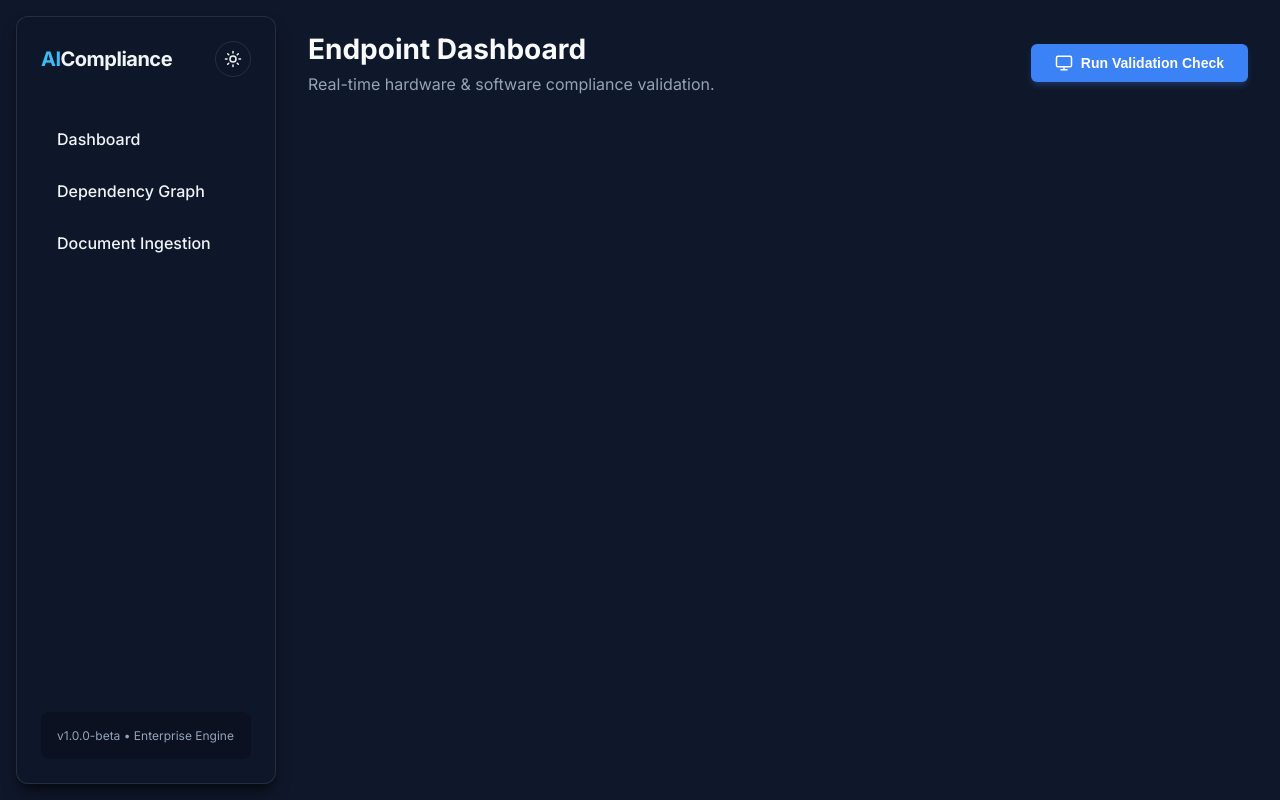
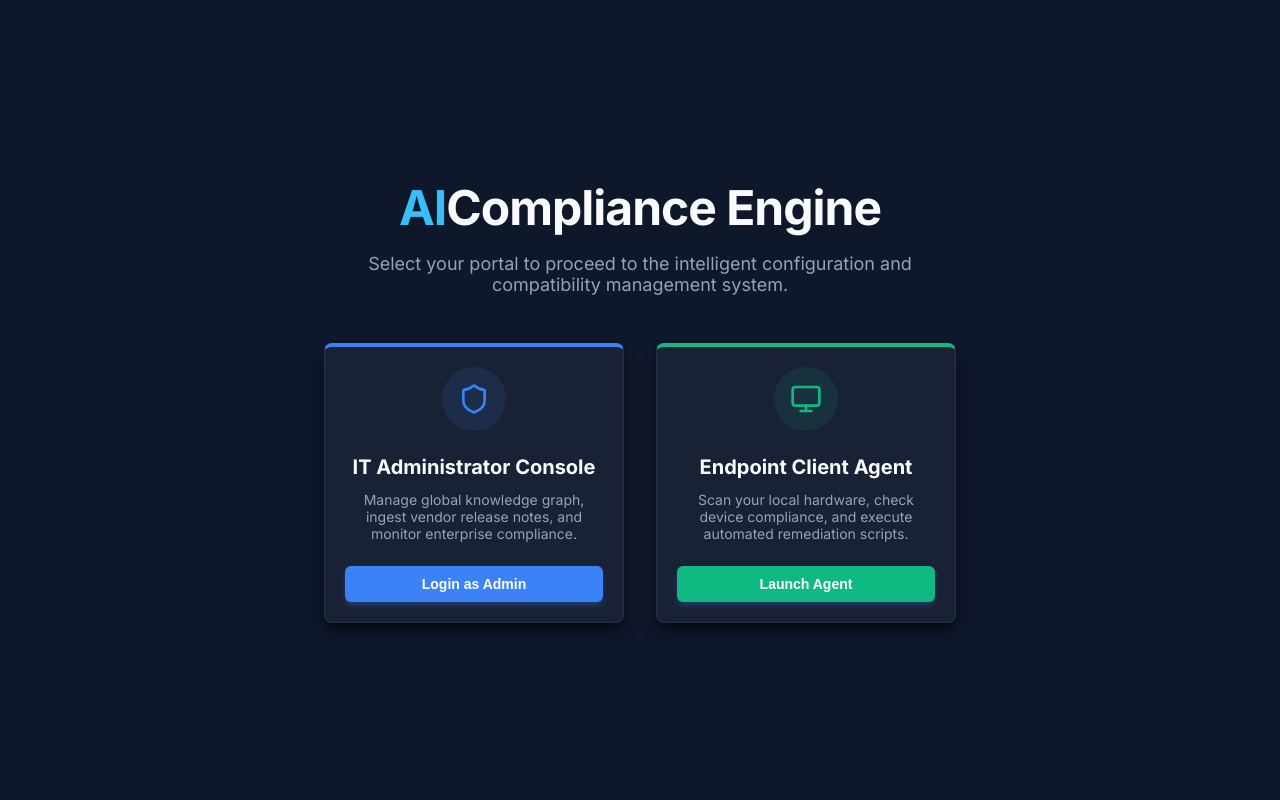
Before and after one commit to ayushiiiiiiiiiii/CompactIQ, a React (Create React App) app in the folder frontend/: page / in a window 1280 px wide. Built offline with nearby package versions, Linux system fonts and the light colour scheme.

Commit message:
Implement Admin and Client portal split

```diff
--- a/frontend/src/App.js
+++ b/frontend/src/App.js
@@ -1,12 +1,73 @@
 import React, { useState, useEffect } from 'react';
-import { BrowserRouter as Router, Routes, Route, Link } from 'react-router-dom';
+import { BrowserRouter as Router, Routes, Route, Link, Outlet } from 'react-router-dom';
 import 'react-flow-renderer/dist/style.css';
 import 'react-flow-renderer/dist/theme-default.css';
 import './index.css';
 import Dashboard from './pages/Dashboard';
 import GraphView from './pages/GraphView';
 import DocumentUpload from './pages/DocumentUpload';
-import { Sun, Moon } from 'lucide-react';
+import LandingPage from './pages/LandingPage';
+import { Sun, Moon, Database, UploadCloud, Monitor, Network } from 'lucide-react';
+
+const AdminLayout = ({ theme, toggleTheme }) => {
+  return (
+    <div style={{ display: 'flex', height: '100vh', width: '100vw', backgroundColor: 'var(--bg-color)', color: 'var(--text-primary)', transition: 'all 0.3s' }}>
+      <nav className="glass-panel" style={{ width: '260px', margin: '16px', padding: '24px', display: 'flex', flexDirection: 'column', background: 'var(--sidebar-bg)', border: '1px solid var(--glass-border)' }}>
+        <div style={{ display: 'flex', justifyContent: 'space-between', alignItems: 'center', marginBottom: '40px' }}>
+          <h2 style={{ margin: 0, color: 'var(--sidebar-text)', fontSize: '20px', fontWeight: '700', letterSpacing: '-0.5px' }}>
+            <span style={{ color: '#38bdf8' }}>AI</span>Admin
+          </h2>
+          <button onClick={toggleTheme} className="theme-toggle" aria-label="Toggle Theme">
+            {theme === 'dark' ? <Sun size={18} /> : <Moon size={18} />}
+          </button>
+        </div>
+
+        <ul style={{ listStyle: 'none', padding: 0, margin: 0, display: 'flex', flexDirection: 'column', gap: '8px' }}>
+          <li><Link to="/admin/ingest" className="nav-link" style={{ display: 'flex', alignItems: 'center', gap: '8px' }}><UploadCloud size={18} /> Document Ingestion</Link></li>
+          <li><Link to="/admin/graph" className="nav-link" style={{ display: 'flex', alignItems: 'center', gap: '8px' }}><Database size={18} /> Global Graph</Link></li>
+        </ul>
+
+        <div style={{ marginTop: 'auto', padding: '16px', background: 'rgba(0,0,0,0.2)', borderRadius: '8px', color: 'var(--text-secondary)', fontSize: '12px' }}>
+          <Link to="/" style={{ color: '#38bdf8', textDecoration: 'none', display: 'block', marginBottom: '8px' }}>← Change Role</Link>
+          v1.0.0-beta • Enterprise Engine
+        </div>
+      </nav>
+      <main style={{ flex: 1, padding: '32px 32px 32px 16px', overflowY: 'auto' }}>
+        <Outlet />
+      </main>
+    </div>
+  );
+};
+
+const ClientLayout = ({ theme, toggleTheme }) => {
+  return (
+    <div style={{ display: 'flex', height: '100vh', width: '100vw', backgroundColor: 'var(--bg-color)', color: 'var(--text-primary)', transition: 'all 0.3s' }}>
+      <nav className="glass-panel" style={{ width: '260px', margin: '16px', padding: '24px', display: 'flex', flexDirection: 'column', background: 'var(--sidebar-bg)', border: '1px solid var(--glass-border)' }}>
+        <div style={{ display: 'flex', justifyContent: 'space-between', alignItems: 'center', marginBottom: '40px' }}>
+          <h2 style={{ margin: 0, color: 'var(--sidebar-text)', fontSize: '20px', fontWeight: '700', letterSpacing: '-0.5px' }}>
+            <span style={{ color: '#10b981' }}>AI</span>Agent
+          </h2>
+          <button onClick={toggleTheme} className="theme-toggle" aria-label="Toggle Theme">
+            {theme === 'dark' ? <Sun size={18} /> : <Moon size={18} />}
+          </button>
+        </div>
+
+        <ul style={{ listStyle: 'none', padding: 0, margin: 0, display: 'flex', flexDirection: 'column', gap: '8px' }}>
+          <li><Link to="/client/scan" className="nav-link" style={{ display: 'flex', alignItems: 'center', gap: '8px' }}><Monitor size={18} /> My Device Scan</Link></li>
+          <li><Link to="/client/graph" className="nav-link" style={{ display: 'flex', alignItems: 'center', gap: '8px' }}><Network size={18} /> Local Graph</Link></li>
+        </ul>
+
+        <div style={{ marginTop: 'auto', padding: '16px', background: 'rgba(0,0,0,0.2)', borderRadius: '8px', color: 'var(--text-secondary)', fontSize: '12px' }}>
+          <Link to="/" style={{ color: '#10b981', textDecoration: 'none', display: 'block', marginBottom: '8px' }}>← Change Role</Link>
+          v1.0.0-beta • Endpoint Agent
+        </div>
+      </nav>
+      <main style={{ flex: 1, padding: '32px 32px 32px 16px', overflowY: 'auto' }}>
+        <Outlet />
+      </main>
+    </div>
+  );
+};
 
 function App() {
   const [theme, setTheme] = useState('dark');
@@ -21,35 +82,19 @@ function App() {
 
   return (
     <Router>
-      <div style={{ display: 'flex', height: '100vh', width: '100vw', backgroundColor: 'var(--bg-color)', color: 'var(--text-primary)', transition: 'all 0.3s' }}>
-        <nav className="glass-panel" style={{ width: '260px', margin: '16px', padding: '24px', display: 'flex', flexDirection: 'column', background: 'var(--sidebar-bg)', border: '1px solid var(--glass-border)' }}>
-          <div style={{ display: 'flex', justifyContent: 'space-between', alignItems: 'center', marginBottom: '40px' }}>
-            <h2 style={{ margin: 0, color: 'var(--sidebar-text)', fontSize: '20px', fontWeight: '700', letterSpacing: '-0.5px' }}>
-              <span style={{ color: '#38bdf8' }}>AI</span>Compliance
-            </h2>
-            <button onClick={toggleTheme} className="theme-toggle" aria-label="Toggle Theme">
-              {theme === 'dark' ? <Sun size={18} /> : <Moon size={18} />}
-            </button>
-          </div>
+      <Routes>
+        <Route path="/" element={<LandingPage />} />
 
-          <ul style={{ listStyle: 'none', padding: 0, margin: 0, display: 'flex', flexDirection: 'column', gap: '8px' }}>
-            <li><Link to="/" className="nav-link">Dashboard</Link></li>
-            <li><Link to="/graph" className="nav-link">Dependency Graph</Link></li>
-            <li><Link to="/ingest" className="nav-link">Document Ingestion</Link></li>
-          </ul>
+        <Route path="/admin" element={<AdminLayout theme={theme} toggleTheme={toggleTheme} />}>
+          <Route path="ingest" element={<DocumentUpload />} />
+          <Route path="graph" element={<GraphView isGlobal={true} />} />
+        </Route>
 
-          <div style={{ marginTop: 'auto', padding: '16px', background: 'rgba(0,0,0,0.2)', borderRadius: '8px', color: 'var(--text-secondary)', fontSize: '12px' }}>
-            v1.0.0-beta • Enterprise Engine
-          </div>
-        </nav>
-        <main style={{ flex: 1, padding: '32px 32px 32px 16px', overflowY: 'auto' }}>
-          <Routes>
-            <Route path="/" element={<Dashboard />} />
-            <Route path="/graph" element={<GraphView />} />
-            <Route path="/ingest" element={<DocumentUpload />} />
-          </Routes>
-        </main>
-      </div>
+        <Route path="/client" element={<ClientLayout theme={theme} toggleTheme={toggleTheme} />}>
+          <Route path="scan" element={<Dashboard />} />
+          <Route path="graph" element={<GraphView isGlobal={false} />} />
+        </Route>
+      </Routes>
     </Router>
   );
 }
--- a/frontend/src/pages/GraphView.js
+++ b/frontend/src/pages/GraphView.js
@@ -3,7 +3,7 @@ import ReactFlow, { Background, Controls } from 'react-flow-renderer';
 import { getGraphElements } from '../api';
 import { Network } from 'lucide-react';
 
-const GraphView = () => {
+const GraphView = ({ isGlobal }) => {
     const [nodes, setNodes] = useState([]);
     const [edges, setEdges] = useState([]);
     const [loading, setLoading] = useState(true);
@@ -20,7 +20,7 @@ const GraphView = () => {
     useEffect(() => {
         const fetchGraph = async () => {
             try {
-                const deviceId = localStorage.getItem('scannedDeviceId');
+                const deviceId = isGlobal ? null : localStorage.getItem('scannedDeviceId');
                 const data = await getGraphElements(deviceId);
                 let graphElements = [];
                 if (data && data.elements && data.elements.length > 0) {
@@ -60,11 +60,11 @@ const GraphView = () => {
         <div style={{ maxWidth: '1200px', margin: '0 auto', height: 'calc(100vh - 64px)', display: 'flex', flexDirection: 'column' }}>
             <div style={{ marginBottom: '24px' }}>
                 <h1 style={{ margin: '0 0 8px 0', fontSize: '28px', fontWeight: '700', display: 'flex', alignItems: 'center', gap: '12px' }}>
-                    <Network size={28} color="var(--button-bg)" />
-                    Dependency Knowledge Graph
+                    <Network size={28} color={isGlobal ? "#3b82f6" : "#10b981"} />
+                    {isGlobal ? "Global Knowledge Graph" : "Device Dependency Graph"}
                 </h1>
                 <p style={{ margin: 0, color: 'var(--text-secondary)' }}>
-                    Visual representation of all endpoint constraints, requirements, and hardware collisions.
+                    {isGlobal ? "Visual representation of all enterprise constraints, requirements, and hardware rules." : "Visual representation of all endpoint constraints, requirements, and hardware collisions."}
                 </p>
             </div>
 
--- /dev/null
+++ b/frontend/src/pages/LandingPage.js
@@ -0,0 +1,65 @@
+import React from 'react';
+import { useNavigate } from 'react-router-dom';
+import { Shield, Monitor } from 'lucide-react';
+
+const LandingPage = () => {
+    const navigate = useNavigate();
+
+    return (
+        <div style={{ height: '100vh', width: '100vw', display: 'flex', flexDirection: 'column', alignItems: 'center', justifyContent: 'center', backgroundColor: 'var(--bg-color)', color: 'var(--text-primary)' }}>
+            <div style={{ textAlign: 'center', marginBottom: '48px', animation: 'fadeIn 0.5s ease' }}>
+                <h1 style={{ fontSize: '48px', fontWeight: '800', margin: '0 0 16px 0', letterSpacing: '-1px' }}>
+                    <span style={{ color: '#38bdf8' }}>AI</span>Compliance Engine
+                </h1>
+                <p style={{ fontSize: '18px', color: 'var(--text-secondary)', maxWidth: '600px', margin: '0 auto' }}>
+                    Select your portal to proceed to the intelligent configuration and compatibility management system.
+                </p>
+            </div>
+
+            <div style={{ display: 'flex', gap: '32px', animation: 'fadeIn 0.7s ease' }}>
+                {/* Admin Portal Card */}
+                <div
+                    className="glass-card"
+                    style={{ width: '300px', cursor: 'pointer', display: 'flex', flexDirection: 'column', alignItems: 'center', textAlign: 'center', borderTop: '4px solid #3b82f6' }}
+                    onClick={() => navigate('/admin/ingest')}
+                >
+                    <div style={{ width: '64px', height: '64px', borderRadius: '50%', backgroundColor: 'rgba(59, 130, 246, 0.1)', display: 'flex', alignItems: 'center', justifyContent: 'center', marginBottom: '24px' }}>
+                        <Shield size={32} color="#3b82f6" />
+                    </div>
+                    <h2 style={{ fontSize: '20px', margin: '0 0 12px 0' }}>IT Administrator Console</h2>
+                    <p style={{ color: 'var(--text-secondary)', fontSize: '14px', margin: '0 0 24px 0' }}>
+                        Manage global knowledge graph, ingest vendor release notes, and monitor enterprise compliance.
+                    </p>
+                    <button className="btn-primary" style={{ width: '100%' }}>Login as Admin</button>
+                </div>
+
+                {/* Client Agent Card */}
+                <div
+                    className="glass-card"
+                    style={{ width: '300px', cursor: 'pointer', display: 'flex', flexDirection: 'column', alignItems: 'center', textAlign: 'center', borderTop: '4px solid #10b981' }}
+                    onClick={() => navigate('/client/scan')}
+                >
+                    <div style={{ width: '64px', height: '64px', borderRadius: '50%', backgroundColor: 'rgba(16, 185, 129, 0.1)', display: 'flex', alignItems: 'center', justifyContent: 'center', marginBottom: '24px' }}>
+                        <Monitor size={32} color="#10b981" />
+                    </div>
+                    <h2 style={{ fontSize: '20px', margin: '0 0 12px 0' }}>Endpoint Client Agent</h2>
+                    <p style={{ color: 'var(--text-secondary)', fontSize: '14px', margin: '0 0 24px 0' }}>
+                        Scan your local hardware, check device compliance, and execute automated remediation scripts.
+                    </p>
+                    <button className="btn-primary" style={{ width: '100%', backgroundColor: '#10b981' }}>Launch Agent</button>
+                </div>
+            </div>
+
+            <style>
+                {`
+                @keyframes fadeIn {
+                    from { opacity: 0; transform: translateY(20px); }
+                    to { opacity: 1; transform: translateY(0); }
+                }
+                `}
+            </style>
+        </div>
+    );
+};
+
+export default LandingPage;
```
Also changed, not shown: 3 other files (tests, documents, lock files or other folders).
